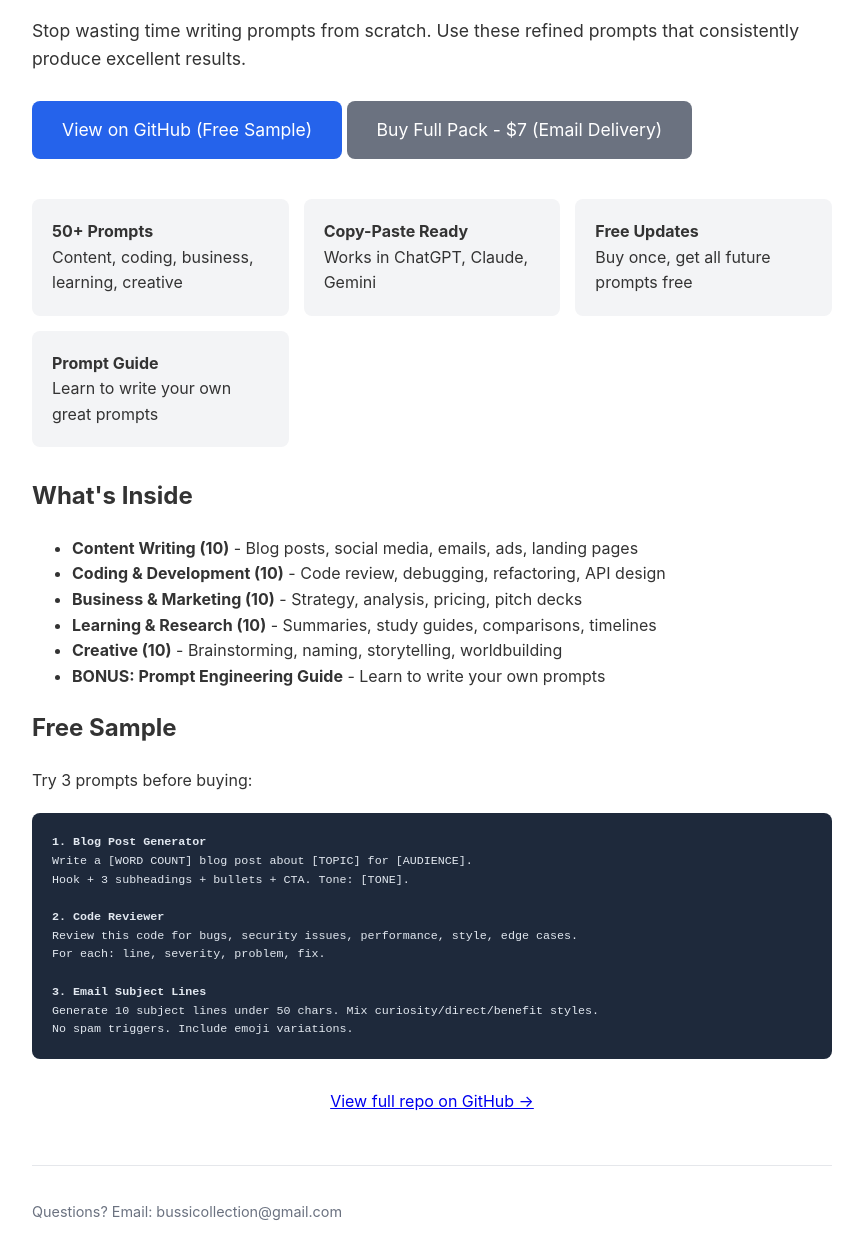
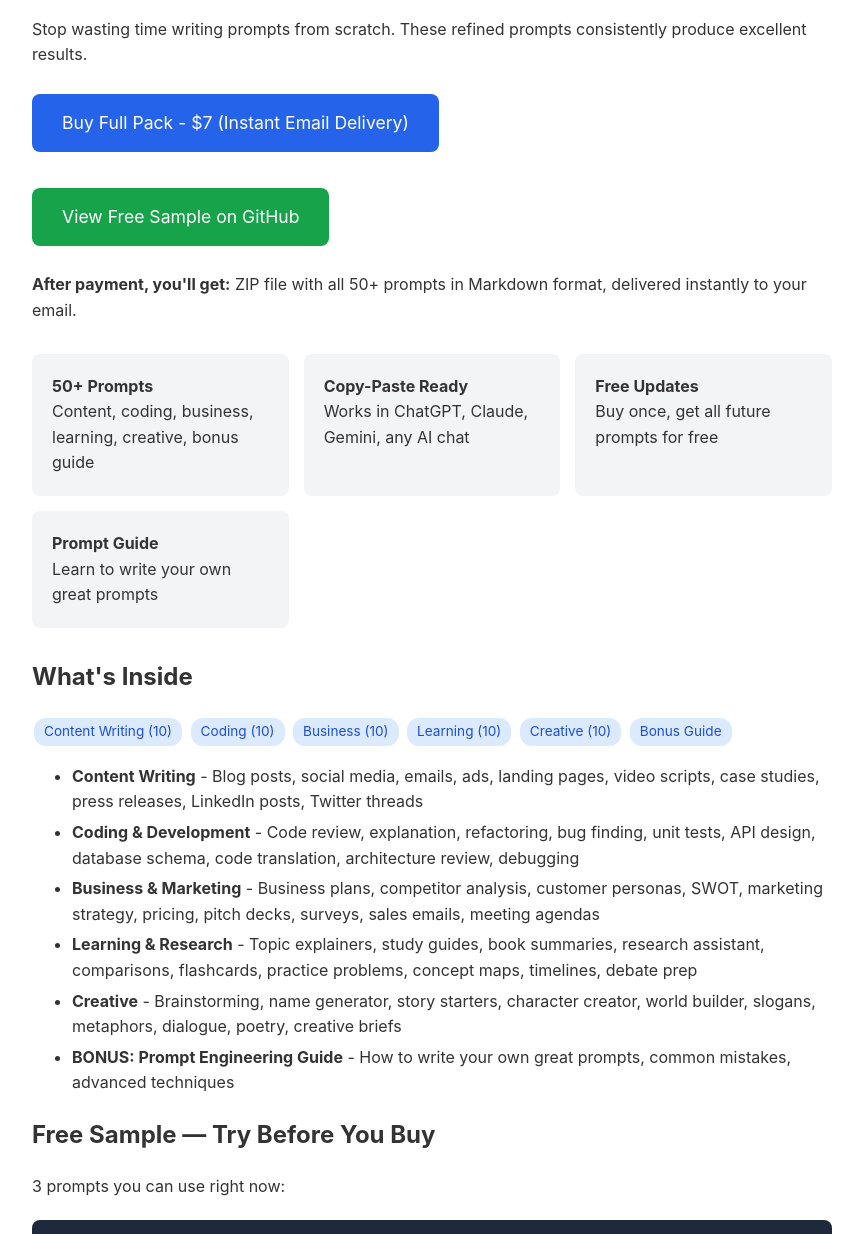
Before and after one commit to trendnearby/ai-power-prompts, a plain HTML site: page index.html in a window 1280 px wide. Shown: the part 255-1489 px from the top of the page, without its empty margins (208-1071 px from the left). Drawn offline with Linux system fonts and the light colour scheme.

Commit message:
Add landing page with PayPal payment link

```diff
--- a/index.html
+++ b/index.html
@@ -4,17 +4,22 @@
     <meta charset="UTF-8">
     <meta name="viewport" content="width=device-width, initial-scale=1.0">
     <title>AI Power Prompts - 50+ Battle-Tested Prompts</title>
+    <meta name="description" content="50+ copy-paste prompts for ChatGPT, Claude, Gemini. Content writing, coding, business, learning, creative. $7 one-time.">
     <style>
         body { font-family: -apple-system, BlinkMacSystemFont, 'Segoe UI', sans-serif; max-width: 800px; margin: 0 auto; padding: 40px 20px; line-height: 1.6; color: #333; }
         h1 { font-size: 2.5em; margin-bottom: 0.3em; }
         .price { font-size: 2em; color: #2563eb; font-weight: bold; margin: 20px 0; }
         .btn { background: #2563eb; color: white; padding: 15px 30px; border: none; font-size: 1.1em; cursor: pointer; border-radius: 8px; text-decoration: none; display: inline-block; margin: 10px 0; }
         .btn:hover { background: #1d4ed8; }
-        .btn-secondary { background: #6b7280; }
+        .btn-secondary { background: #16a34a; }
+        .btn-secondary:hover { background: #15803d; }
         .features { display: grid; grid-template-columns: repeat(auto-fit, minmax(200px, 1fr)); gap: 15px; margin: 30px 0; }
         .feature { background: #f3f4f6; padding: 20px; border-radius: 8px; }
-        .sample { background: #1e293b; color: #e2e8f0; padding: 20px; border-radius: 8px; margin: 20px 0; font-family: monospace; font-size: 0.9em; }
-        .footer { margin-top: 50px; padding-top: 20px; border-top: 1px solid #e5e7eb; color: #6b7280; font-size: 0.9em; }
+        .sample { background: #1e293b; color: #e2e8f0; padding: 20px; border-radius: 8px; margin: 20px 0; font-family: monospace; font-size: 0.9em; white-space: pre-wrap; }
+        .footer { margin-top: 50px; padding-top: 20px; border-top: 1px solid #e5e7eb; color: #6b7280; font-size: 0.9em; text-align: center; }
+        ul { margin: 10px 0; }
+        li { margin: 5px 0; }
+        .tag { display: inline-block; background: #dbeafe; color: #1d4ed8; padding: 3px 10px; border-radius: 12px; font-size: 0.85em; margin: 2px; }
     </style>
 </head>
 <body>
@@ -23,49 +28,52 @@
 
     <div class="price">$7 one-time</div>
 
-    <p style="font-size: 1.1em;">Stop wasting time writing prompts from scratch. Use these refined prompts that consistently produce excellent results.</p>
+    <p>Stop wasting time writing prompts from scratch. These refined prompts consistently produce excellent results.</p>
 
-    <a href="https://github.com/trendnearby/ai-power-prompts" class="btn" target="_blank">View on GitHub (Free Sample)</a>
-    <a href="mailto:bussicollection@gmail.com?subject=AI%20Power%20Prompts%20-%20$7" class="btn btn-secondary">Buy Full Pack - $7 (Email Delivery)</a>
+    <p><a href="https://paypal.me/bussicollection/7" class="btn">Buy Full Pack - $7 (Instant Email Delivery)</a></p>
+    <p><a href="https://github.com/trendnearby/ai-power-prompts" class="btn btn-secondary" target="_blank">View Free Sample on GitHub</a></p>
+
+    <p><strong>After payment, you'll get:</strong> ZIP file with all 50+ prompts in Markdown format, delivered instantly to your email.</p>
 
     <div class="features">
-        <div class="feature"><strong>50+ Prompts</strong><br>Content, coding, business, learning, creative</div>
-        <div class="feature"><strong>Copy-Paste Ready</strong><br>Works in ChatGPT, Claude, Gemini</div>
-        <div class="feature"><strong>Free Updates</strong><br>Buy once, get all future prompts free</div>
+        <div class="feature"><strong>50+ Prompts</strong><br>Content, coding, business, learning, creative, bonus guide</div>
+        <div class="feature"><strong>Copy-Paste Ready</strong><br>Works in ChatGPT, Claude, Gemini, any AI chat</div>
+        <div class="feature"><strong>Free Updates</strong><br>Buy once, get all future prompts for free</div>
         <div class="feature"><strong>Prompt Guide</strong><br>Learn to write your own great prompts</div>
     </div>
 
     <h2>What's Inside</h2>
+    <p><span class="tag">Content Writing (10)</span> <span class="tag">Coding (10)</span> <span class="tag">Business (10)</span> <span class="tag">Learning (10)</span> <span class="tag">Creative (10)</span> <span class="tag">Bonus Guide</span></p>
+
     <ul>
-        <li><strong>Content Writing (10)</strong> - Blog posts, social media, emails, ads, landing pages</li>
-        <li><strong>Coding & Development (10)</strong> - Code review, debugging, refactoring, API design</li>
-        <li><strong>Business & Marketing (10)</strong> - Strategy, analysis, pricing, pitch decks</li>
-        <li><strong>Learning & Research (10)</strong> - Summaries, study guides, comparisons, timelines</li>
-        <li><strong>Creative (10)</strong> - Brainstorming, naming, storytelling, worldbuilding</li>
-        <li><strong>BONUS: Prompt Engineering Guide</strong> - Learn to write your own prompts</li>
+        <li><strong>Content Writing</strong> - Blog posts, social media, emails, ads, landing pages, video scripts, case studies, press releases, LinkedIn posts, Twitter threads</li>
+        <li><strong>Coding & Development</strong> - Code review, explanation, refactoring, bug finding, unit tests, API design, database schema, code translation, architecture review, debugging</li>
+        <li><strong>Business & Marketing</strong> - Business plans, competitor analysis, customer personas, SWOT, marketing strategy, pricing, pitch decks, surveys, sales emails, meeting agendas</li>
+        <li><strong>Learning & Research</strong> - Topic explainers, study guides, book summaries, research assistant, comparisons, flashcards, practice problems, concept maps, timelines, debate prep</li>
+        <li><strong>Creative</strong> - Brainstorming, name generator, story starters, character creator, world builder, slogans, metaphors, dialogue, poetry, creative briefs</li>
+        <li><strong>BONUS: Prompt Engineering Guide</strong> - How to write your own great prompts, common mistakes, advanced techniques</li>
     </ul>
 
-    <h2>Free Sample</h2>
-    <p>Try 3 prompts before buying:</p>
+    <h2>Free Sample — Try Before You Buy</h2>
+    <p>3 prompts you can use right now:</p>
     <div class="sample">
-<strong>1. Blog Post Generator</strong><br>
-Write a [WORD COUNT] blog post about [TOPIC] for [AUDIENCE].<br>
-Hook + 3 subheadings + bullets + CTA. Tone: [TONE].<br><br>
+<strong>1. Blog Post Generator</strong>
+Write a [WORD COUNT] blog post about [TOPIC] for [AUDIENCE].
+Hook + 3 subheadings + bullets + CTA. Tone: [TONE].
 
-<strong>2. Code Reviewer</strong><br>
-Review this code for bugs, security issues, performance, style, edge cases.<br>
-For each: line, severity, problem, fix.<br><br>
+<strong>2. Code Reviewer</strong>
+Review this code for bugs, security issues, performance, style, edge cases.
+For each: line, severity, problem, fix.
 
-<strong>3. Email Subject Lines</strong><br>
-Generate 10 subject lines under 50 chars. Mix curiosity/direct/benefit styles.<br>
-No spam triggers. Include emoji variations.<br>
-    </div>
+<strong>3. Email Subject Lines</strong>
+Generate 10 subject lines under 50 chars. Mix curiosity/direct/benefit styles.
+No spam triggers. Include emoji variations.</div>
 
-    <p style="text-align: center; margin-top: 30px;"><a href="https://github.com/trendnearby/ai-power-prompts">View full repo on GitHub →</a></p>
+    <p style="text-align: center; margin-top: 20px;"><a href="https://github.com/trendnearby/ai-power-prompts">View full repo on GitHub →</a></p>
 
     <div class="footer">
         <p>Questions? Email: bussicollection@gmail.com</p>
-        <p>© 2026 AI Power Prompts</p>
+        <p>© 2026 AI Power Prompts. All rights reserved.</p>
     </div>
 </body>
 </html>
```
